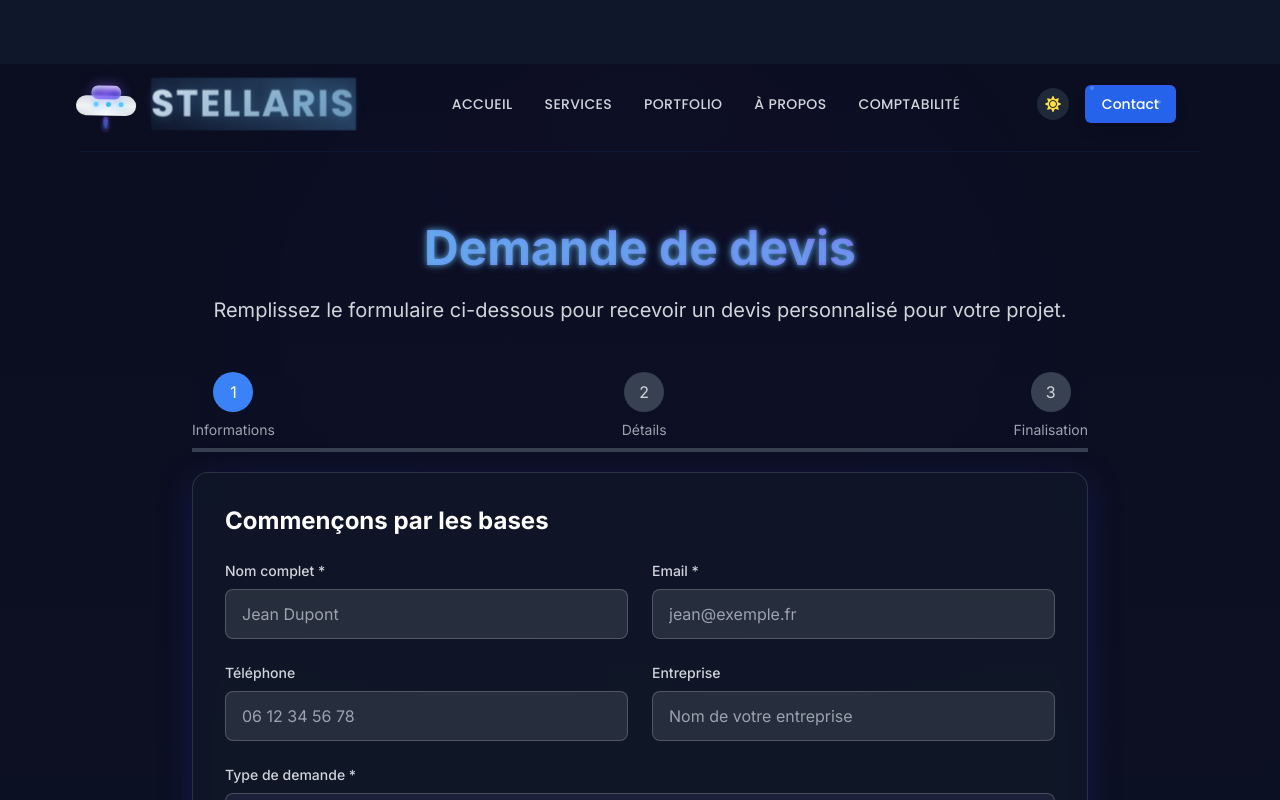
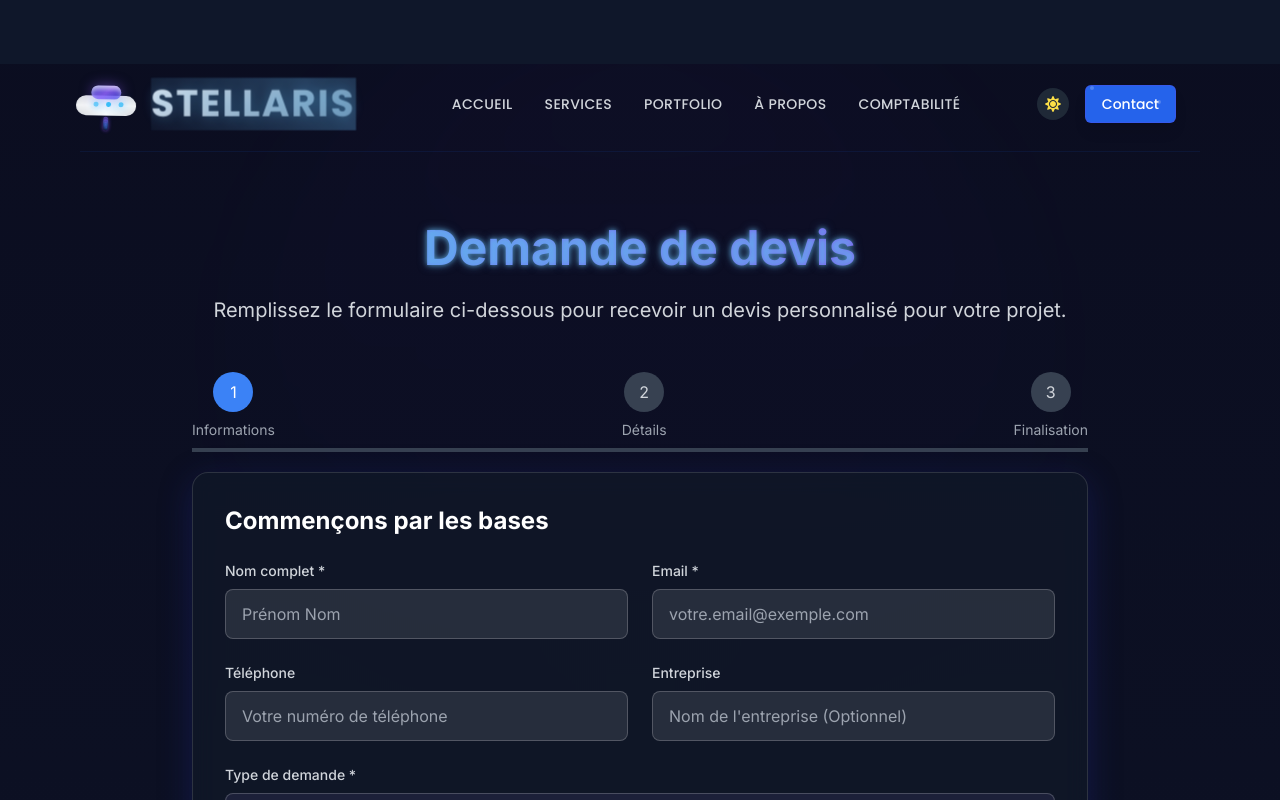
Before and after one commit to Amadousn/Stellaris, a React (Vite) app: page /devis in a window 1280 px wide. Shown: the top 800 px of the page. Built offline with nearby package versions, Linux system fonts and the light colour scheme; a web font is replaced by a local one.

Commit message:
Amélioration: Remplacer placeholders du formulaire de contact par des versions plus professionnelles

```diff
--- a/src/components/forms/FormStep1.tsx
+++ b/src/components/forms/FormStep1.tsx
@@ -52,7 +52,7 @@ const FormStep1: React.FC = () => {
             value={formData.name}
             onChange={handleChange}
             className="w-full px-4 py-3 rounded-lg bg-white/10 border border-white/20 text-white placeholder-gray-400 focus:outline-none focus:ring-2 focus:ring-secondary transition-all duration-300"
-            placeholder="Jean Dupont"
+            placeholder="Prénom Nom"
           />
         </div>
 
@@ -69,7 +69,7 @@ const FormStep1: React.FC = () => {
             value={formData.email}
             onChange={handleChange}
             className="w-full px-4 py-3 rounded-lg bg-white/10 border border-white/20 text-white placeholder-gray-400 focus:outline-none focus:ring-2 focus:ring-secondary transition-all duration-300"
-            placeholder="jean@exemple.fr"
+            placeholder="votre.email@exemple.com"
           />
         </div>
 
@@ -85,7 +85,7 @@ const FormStep1: React.FC = () => {
             value={formData.phone}
             onChange={handleChange}
             className="w-full px-4 py-3 rounded-lg bg-white/10 border border-white/20 text-white placeholder-gray-400 focus:outline-none focus:ring-2 focus:ring-secondary transition-all duration-300"
-            placeholder="06 12 34 56 78"
+            placeholder="Votre numéro de téléphone"
           />
         </div>
 
@@ -101,7 +101,7 @@ const FormStep1: React.FC = () => {
             value={formData.company}
             onChange={handleChange}
             className="w-full px-4 py-3 rounded-lg bg-white/10 border border-white/20 text-white placeholder-gray-400 focus:outline-none focus:ring-2 focus:ring-secondary transition-all duration-300"
-            placeholder="Nom de votre entreprise"
+            placeholder="Nom de l'entreprise (Optionnel)"
           />
         </div>
       </div>
--- a/src/pages/Contact.tsx
+++ b/src/pages/Contact.tsx
@@ -106,7 +106,7 @@ const Contact: React.FC = () => {
                   value={formData.name}
                   onChange={handleChange}
                   className="w-full px-4 py-3 rounded-lg bg-white/10 border border-white/20 text-white placeholder-gray-400 focus:outline-none focus:ring-2 focus:ring-secondary transition-all duration-300"
-                  placeholder="Jean Dupont"
+                  placeholder="Prénom Nom"
                 />
               </div>
 
@@ -123,7 +123,7 @@ const Contact: React.FC = () => {
                   value={formData.email}
                   onChange={handleChange}
                   className="w-full px-4 py-3 rounded-lg bg-white/10 border border-white/20 text-white placeholder-gray-400 focus:outline-none focus:ring-2 focus:ring-secondary transition-all duration-300"
-                  placeholder="jean@exemple.fr"
+                  placeholder="votre.email@exemple.com"
                 />
               </div>
 
@@ -139,7 +139,7 @@ const Contact: React.FC = () => {
                   value={formData.phone}
                   onChange={handleChange}
                   className="w-full px-4 py-3 rounded-lg bg-white/10 border border-white/20 text-white placeholder-gray-400 focus:outline-none focus:ring-2 focus:ring-secondary transition-all duration-300"
-                  placeholder="06 12 34 56 78"
+                  placeholder="Votre numéro de téléphone"
                 />
               </div>
 
@@ -155,7 +155,7 @@ const Contact: React.FC = () => {
                   value={formData.company}
                   onChange={handleChange}
                   className="w-full px-4 py-3 rounded-lg bg-white/10 border border-white/20 text-white placeholder-gray-400 focus:outline-none focus:ring-2 focus:ring-secondary transition-all duration-300"
-                  placeholder="Nom de votre entreprise"
+                  placeholder="Nom de l'entreprise (Optionnel)"
                 />
               </div>
 
```
